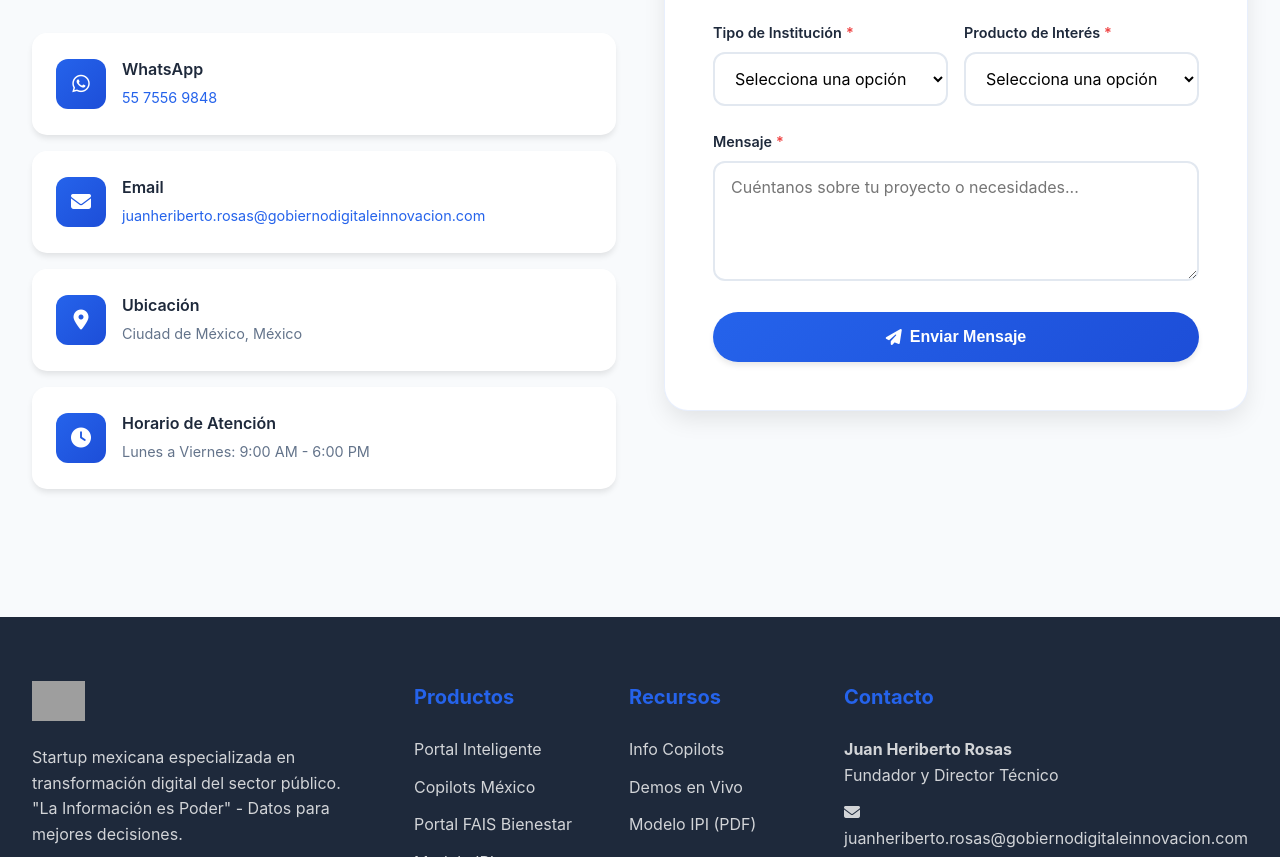
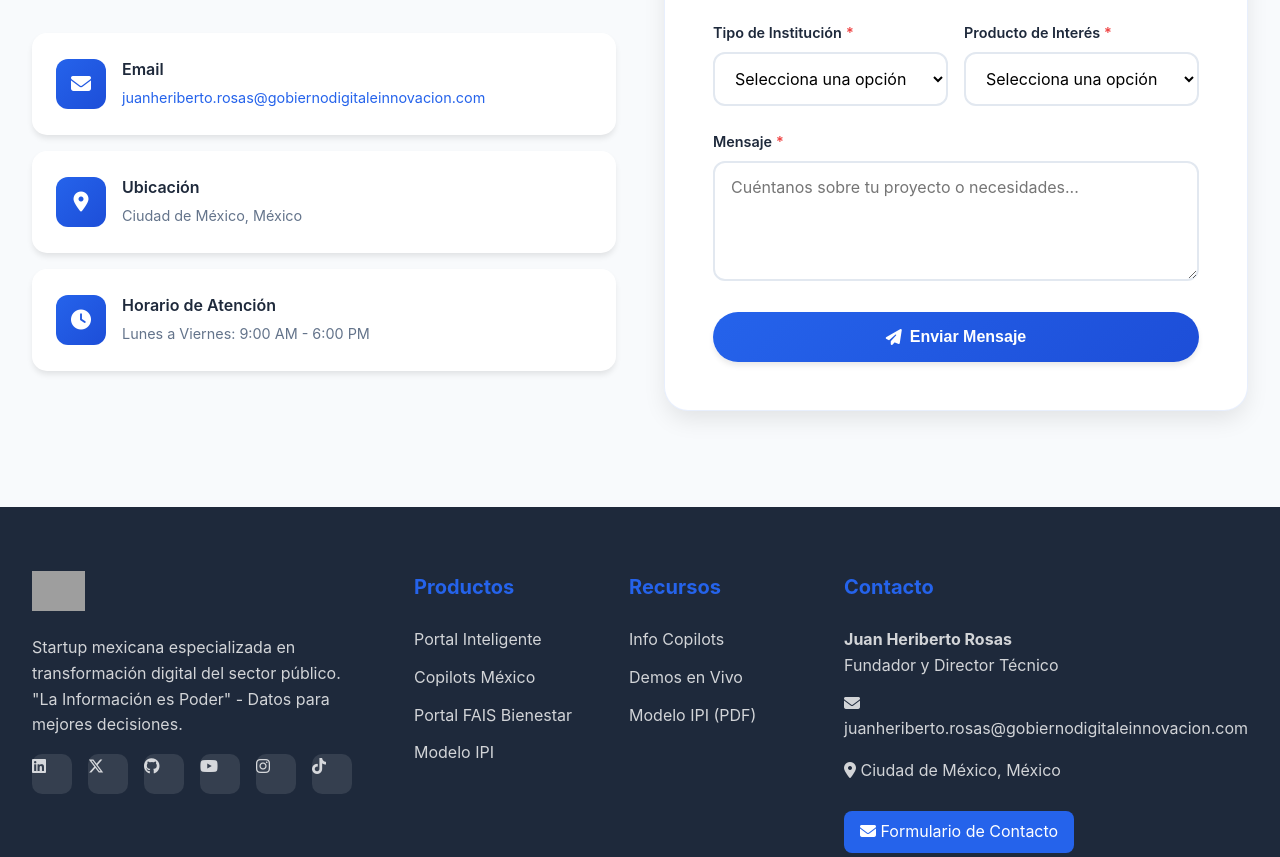
Before and after one commit to gobiernodigitaleinnovacion/gdi, a plain HTML site: page index.html in a window 1280 px wide. Shown: the part 9677-10534 px from the top of the page. Drawn offline with nearby package versions, Linux system fonts and the light colour scheme; grey boxes are pictures that could not be loaded.

Commit message:
fix: quitar WhatsApp del sitio (solo correo)
- index.html: elimina la tarjeta de contacto WhatsApp (55 7556 9848).
- blog.html: elimina el link WhatsApp del footer.
Contacto publico = solo email.

Co-Authored-By: Claude Opus 4.7 (1M context) <noreply@anthropic.com>

```diff
--- a/index.html
+++ b/index.html
@@ -2268,16 +2268,6 @@
                     <div class="contact-info-cards">
                         <div class="contact-info-card">
                             <div class="contact-info-icon">
-                                <i class="fab fa-whatsapp"></i>
-                            </div>
-                            <div class="contact-info-text">
-                                <h4>WhatsApp</h4>
-                                <p><a href="https://wa.me/525575569848" target="_blank" onclick="ttq.track('Contact'); gtag('event', 'contact', {method: 'whatsapp'}); gtag('event', 'generate_lead', {currency: 'MXN', value: 1.0, lead_source: 'whatsapp'});">55 7556 9848</a></p>
-                            </div>
-                        </div>
-
-                        <div class="contact-info-card">
-                            <div class="contact-info-icon">
                                 <i class="fas fa-envelope"></i>
                             </div>
                             <div class="contact-info-text">
```
Also changed, not shown: blog.html (+0 -3 lines).
